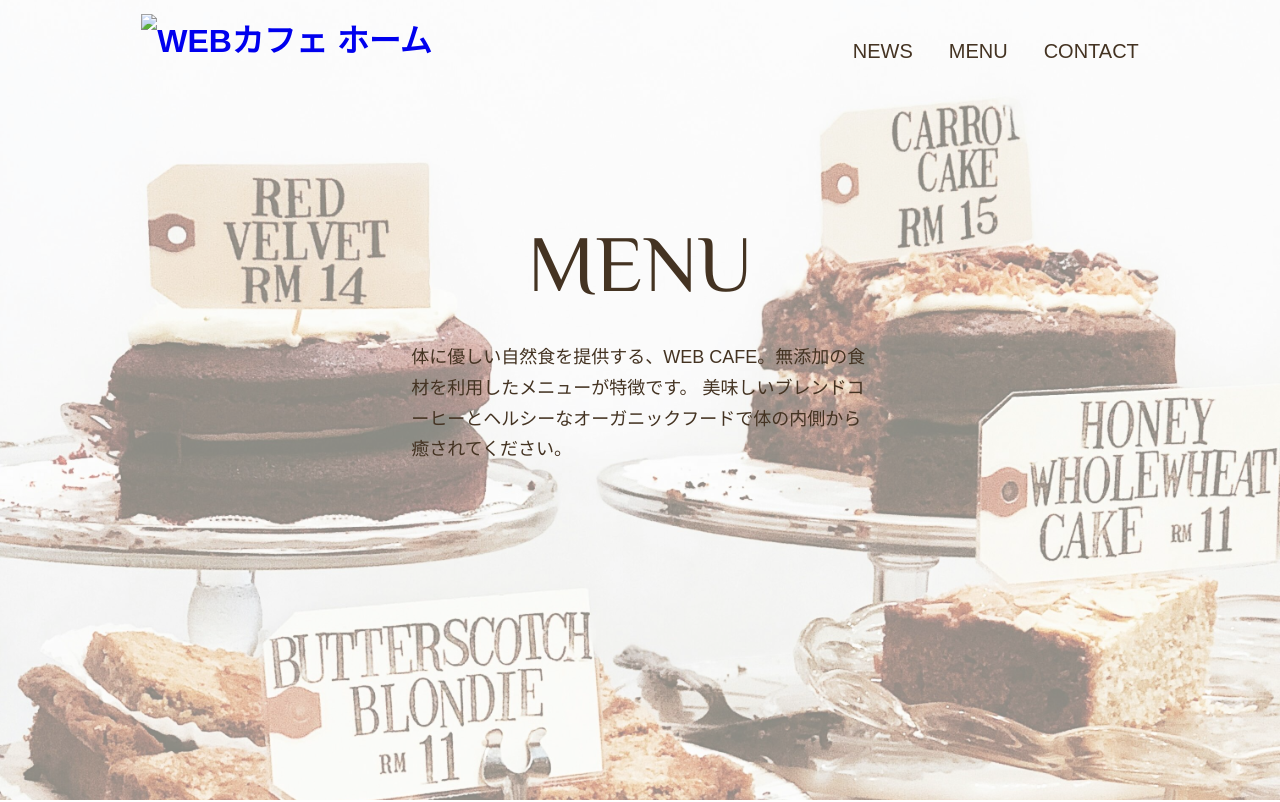
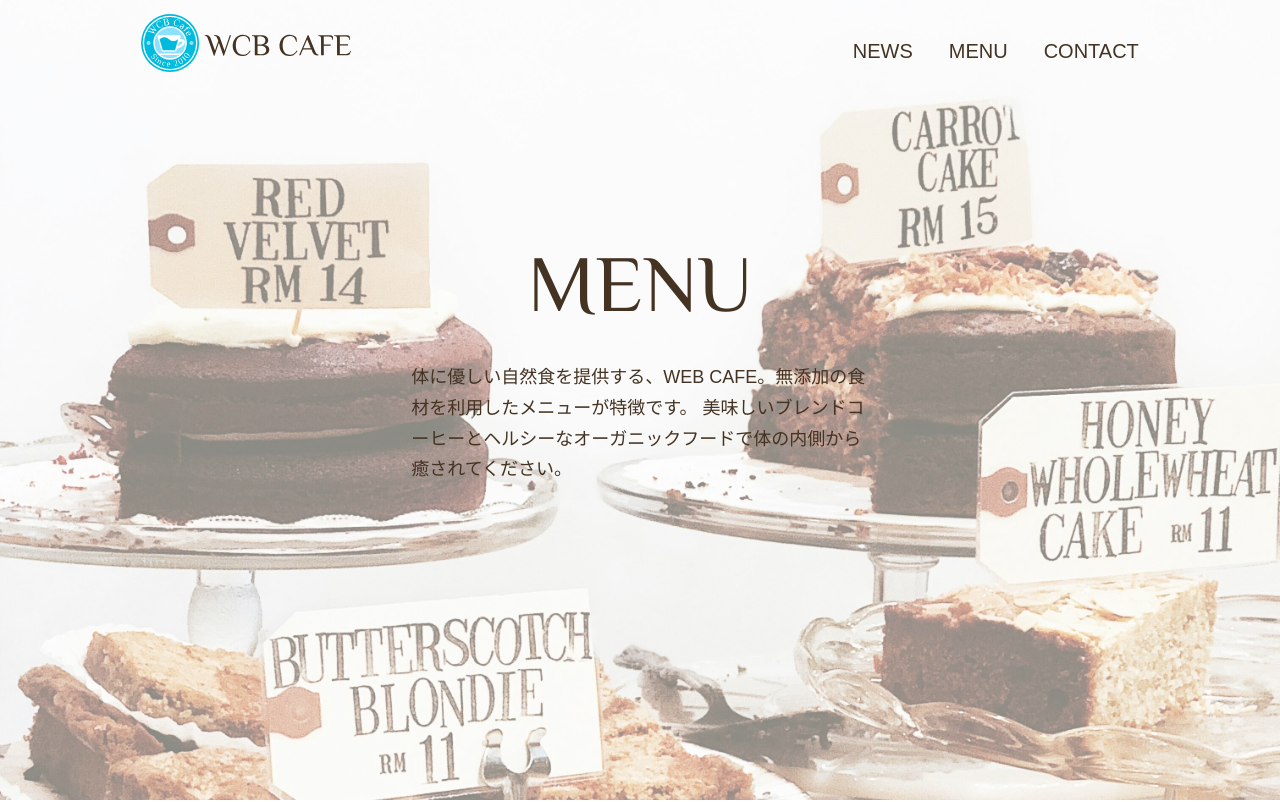
Before and after one commit to haruka-oki-m/webcafe2024.github.io, a plain HTML site: page menu.html in a window 1280 px wide. Shown: the top 802 px of the page. Drawn offline with Linux system fonts and the light colour scheme; some packages are replaced by stand-ins of ours.

Commit message:
Update menu.html

```diff
--- a/menu.html
+++ b/menu.html
@@ -9,12 +9,12 @@
     <link rel="stylesheet" href="https://unpkg.com/ress/dist/ress.min.css">
     <link rel="stylesheet" href="https://fonts.googleapis.com/css?family=Philosopher">
     <link rel="stylesheet" href="css/style.css">
-    <link rel="icon" type="image/png" href="images/favicon.png">
+    <link rel="icon" type="image/png" href="https://github.com/haruka-oki-m/webcafe2024.github.io/blob/main/favicon.png?raw=true">
 </head>
 <body>
     <div id="menu" class="big-bg">
      <header class="page-header wrapper">
-        <h1><a href="index.html"><img class="logo" src="images/logo.svg" alt="WEBカフェ ホーム"></a></h1>
+        <h1><a href="index.html"><img class="logo" src="https://raw.githubusercontent.com/haruka-oki-m/webcafe2024.github.io/77a66cfc39f1c99f2a1e1f28c92bef443695278d/logo.svg" alt="WEBカフェ ホーム"></a></h1>
         <nav>
             <ul class="main-nav">
                 <li><a href="news.html">News</a></li>
```
